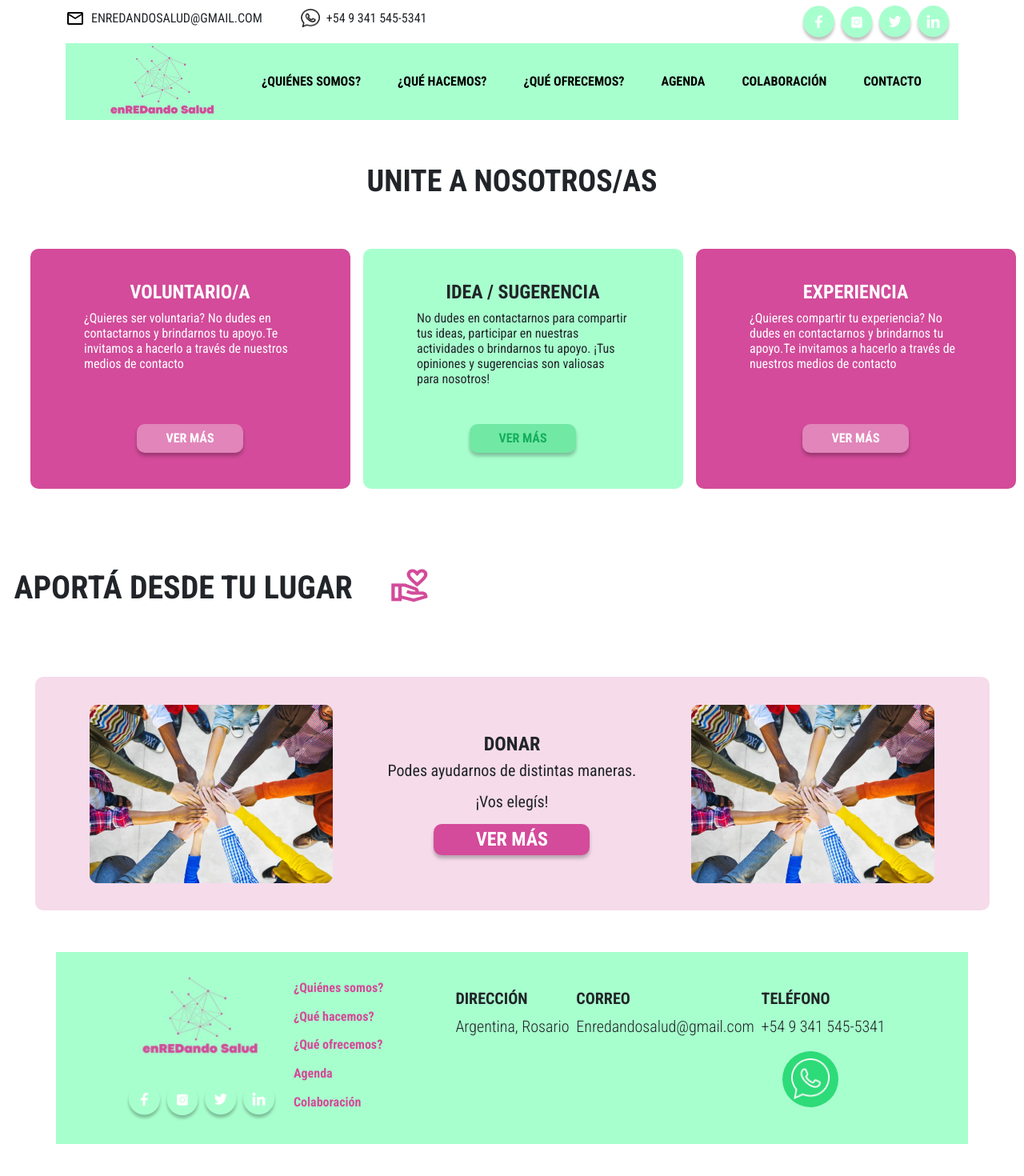
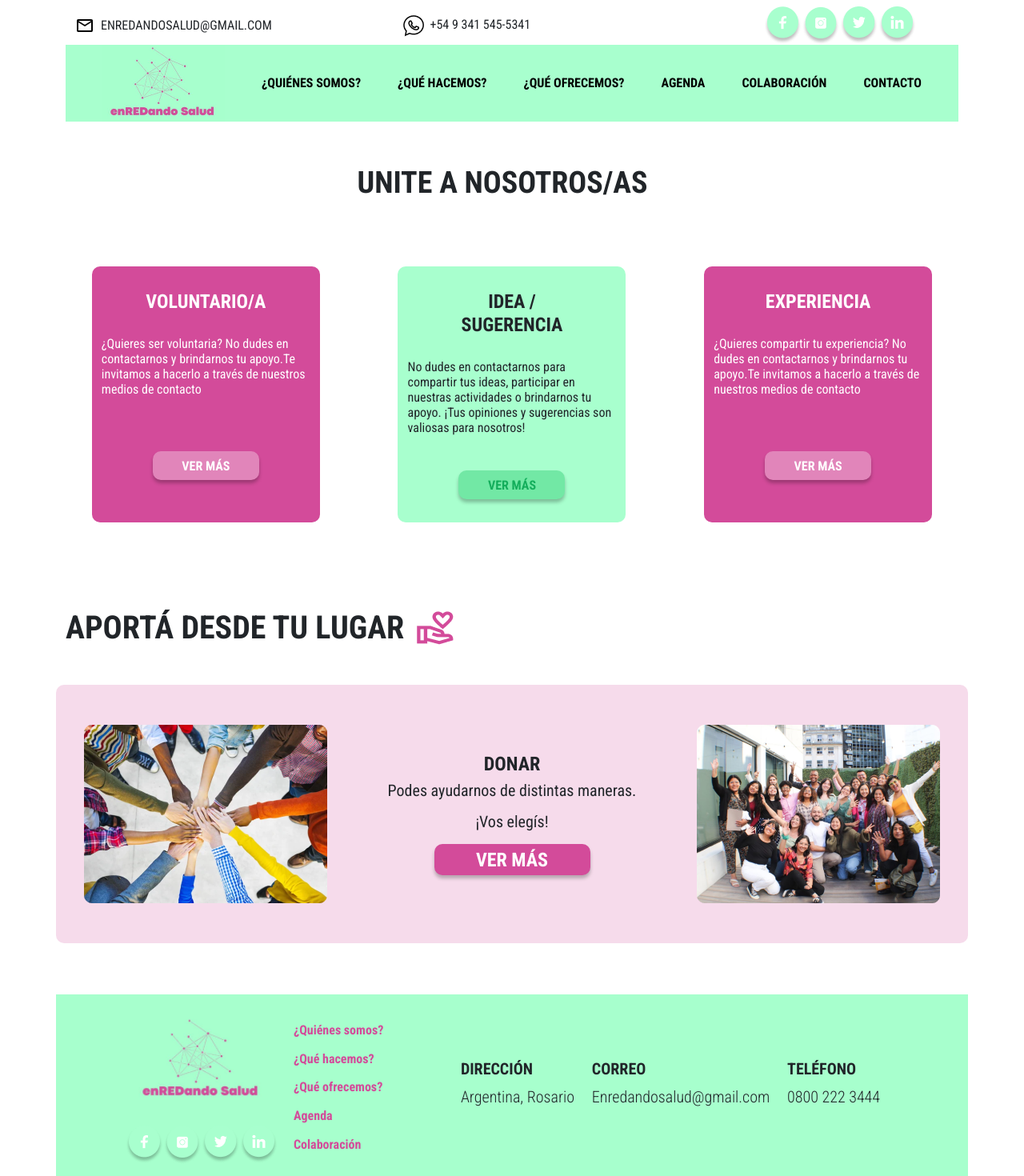
Before and after one commit to MariaBelenCaporale/EnREDando, a React (Create React App) app: page /Colaboracion in a window 1280 px wide. Shown: the top 1470 px of the page at 80% size. Before the commit the page ends 1430 px from the top, so only its background shows below. Built offline with nearby package versions, Linux system fonts and the light colour scheme.

Commit message:
responsive aportes

```diff
--- a/src/Pages/Agenda/Agenda.js
+++ b/src/Pages/Agenda/Agenda.js
@@ -8,7 +8,6 @@ import recoDos from '../../components/Assets/recoDos.png';
 import recoRosa from '../../components/Assets/recoRosa.png';
 import apertura from '../../components/Assets/apertura.png';
 import salud from '../../components/Assets/salud.png';
-import Footer from '../../components/Footer/Footer';
 
 
 import { Col, Container, Image, Row } from 'react-bootstrap';
--- a/src/Pages/Colaboracion/Colaboracion.css
+++ b/src/Pages/Colaboracion/Colaboracion.css
@@ -1,3 +1,33 @@
+.aporte {
+    display: flex !important;
+    flex-direction: row !important;
+    align-items: center;
+    margin-bottom: 3rem;
+    gap: 1rem;
+}
+
+.contDonar {
+    background-color: #F6DBEB;
+    border-radius: 10px;
+    padding: 50px 0px 50px 0px;
+    align-items: center !important;
+    justify-content: space-around !important;
+    display: flex !important;
+    margin-bottom: 4rem;
+}
+
+.donacion {
+    display: flex;
+    align-items: center;
+    flex-direction: column;
+}
+
+.imagenesDonar {
+    display: flex;
+    justify-content: center;
+}
+
+
 .todoColaboracion {
     height: 129vh;
 }
@@ -136,6 +166,7 @@
     font-size: 40px;
     font-weight: 700;
     line-height: 47px;
+    margin: 0px;
 }
 
 /**/
--- a/src/Pages/Colaboracion/Colaboracion.js
+++ b/src/Pages/Colaboracion/Colaboracion.js
@@ -3,99 +3,107 @@ import aporte from '../../components/Assets/aporte.png';
 import manos from '../../components/Assets/manos.png';
 import gente from '../../components/Assets/gente.png';
 
+import { Col, Container, Image, Row } from 'react-bootstrap';
 const Colaboracion = () => {
     return (
-    <div className='todoColaboracion'>
-        <div className='containerColaboracion'>
-            <div className='colaboracion'>
-                <p className='tituloColaboracion'>UNITE A NOSOTROS/AS</p>
-            </div>
 
-            <div className='containerCuadroColaboracion'>
-                <div className='containerColab'>
-                    <div className='cuadroColab'>
-                        <div className='contieneColab'>
-                            <h1 className='tituloColabUno colab'>VOLUNTARIO/A</h1>
-                            <div className='textoCo'>
-                            <p className='textoQuienesCol colab'>¿Quieres ser voluntaria? No dudes en contactarnos y brindarnos tu apoyo.Te invitamos a hacerlo a través de nuestros medios de contacto</p>
-                            </div>
+        <Container>
 
-                            <div className='containerButtonCol'>
-                                <button className='botonColab'>
-                                    <a className='linkeadoColab' href="#">VER MÁS  </a>
+            <Row className='quienes'>
+                <Col>
+                    <p className='tituloQuienes'>UNITE A NOSOTROS/AS</p>
+                </Col>
+            </Row>
+
+            <Row className='parteCuadroAgen' xxl={12} xl={12} lg={12} md={12} sm={12}>
+                <Col xl={3} lg={3} md={8}  sm={8} className='contenedorCuadrosAg'>
+                        <Col  className='cuadrosAgenda'>
+                            <Col md={8} sm={8}>
+                            <h1 className='tituloAgendaUn dosA'>VOLUNTARIO/A</h1>
+                            </Col>
+                            <Col xxl={10} className='textosAcomo'>
+                            <p className='textoQuienesAgenda dosA'>¿Quieres ser voluntaria? No dudes en contactarnos y brindarnos tu apoyo.Te invitamos a hacerlo a través de nuestros medios de contacto
+                            </p>
+                            </Col>
+                            <Col  className='containerButtonAgenda'>
+                                <button className='botonAgenda'>
+                                    <a className='linkeadoAgenda' href="#proximos">VER MÁS </a>
                                 </button>
-                            </div>
-                        </div>
-                    </div>
+                            </Col>
+                        </Col>
+                </Col>
+
+                <Col xl={3} lg={3} md={8} sm={8}  className='contenedorCuadrosAg dos'>
+                        <Col className='cuadrosAgenda'>
+                            <Col md={8} sm={8}>
+                                <h1 className='tituloAgendaUn'>IDEA / SUGERENCIA</h1>
+                            </Col>
+                            <Col xxl={10} className='textosAcomo'>
+                                <p className='textoQuienesAgenda'>No dudes en contactarnos para compartir tus ideas, participar en nuestras actividades o brindarnos tu apoyo. ¡Tus opiniones y sugerencias son valiosas para nosotros!
+                            </p>
+                            </Col>
+                            <Col className='containerButtonAgenda'>
+                                <button className='botonAgenda verde'>
+                                    <a className='linkeadoAgenda agen' href="#talleresRealizados">VER MÁS  </a>
+                                </button>
+                            </Col>
+                        </Col>
+                </Col>
+
+                <Col xl={3} lg={3} md={8}  sm={8} className='contenedorCuadrosAg'>
+                        <Col  className='cuadrosAgenda'>
+                            <Col md={8} sm={8}>
+                            <h1 className='tituloAgendaUn dosA'>EXPERIENCIA</h1>
+                            </Col>
+                            <Col xxl={10} className='textosAcomo'>
+                            <p className='textoQuienesAgenda dosA'>¿Quieres compartir tu experiencia? No dudes en contactarnos y brindarnos tu apoyo.Te invitamos a hacerlo a través de nuestros medios de contacto
+                            </p>
+                            </Col>
+                            <Col  className='containerButtonAgenda'>
+                                <button className='botonAgenda'>
+                                    <a className='linkeadoAgenda' href="#proximos">VER MÁS </a>
+                                </button>
+                            </Col>
+                        </Col>
+                </Col>
+
+                </Row>
 
 
 
-                    <div className='cuadroColab'>
-                        <div className='contieneColab dosColab'>
-                            <h1 className='tituloColabUno'>IDEA / SUGERENCIA</h1>
-
-                        <div className='textoCo'>
-                                <p className='textoQuienesCol'>No dudes en contactarnos para compartir tus ideas, participar en nuestras actividades o brindarnos tu apoyo. ¡Tus opiniones y sugerencias son valiosas para nosotros!
-                                </p>
-                        </div>
-
-
-                            <div className='containerButtonCol'>
-                                <button className='botonColab verdeColab'>
-                                    <a className='linkeadoColab colabo' href="#talleresRealizados">VER MÁS  </a>
-                                </button>
-                            </div>
-                        </div>
-                    </div>
 
 
 
-                    <div className='cuadroColab'>
-                        <div className='contieneColab'>
-                            <h1 className='tituloColabUno colab'>EXPERIENCIA</h1>
-                            <div className='textoCo'>
-                                <p className='textoQuienesCol colab'>¿Quieres compartir tu experiencia? No dudes en contactarnos y brindarnos tu apoyo.Te invitamos a hacerlo a través de nuestros medios de contacto
-                                </p>
-                            </div>
 
-                            <div className='containerButtonCol'>
-                                <button className='botonColab'>
-                                <a className='linkeadoColab' href="#reconocimientos">VER MÁS</a>
-                                </button>
-                            </div>
-                        </div>
-                    </div>
-                </div>
-
-            </div>
+                <Row className='quienes'>
+                    <Col className='aporte'>
+                        <p className='tituloAporta'>APORTÁ DESDE TU LUGAR</p>
+                        <Image fluid src={aporte} alt='icono' />
+                    </Col>
+                </Row>
 
 
-            <div className='aporSection' id='reconocimientos'>
-                <h2 className='tituloAporta'>APORTÁ DESDE TU LUGAR</h2>
-                <img src={aporte} alt='icono' />
-            </div>
+                <Row className='contDonar'>
+                    <Col className='imagenesDonar'>
+                    <Image fluid className='imagenDonar' src={manos} alt='imagen de manos' />
+                    </Col>
 
-            <div className='bannerApor'>
-                <img className='imagenDonar' src={manos} alt='imagen de manos' />
-                <div className='contieneDonar'>
+                    <Col className='donacion'>
                     <h3 className='donar'>DONAR</h3>
                     <p className='textoDonar'>Podes ayudarnos de distintas maneras.</p>
                     <p className='textoDonar'>¡Vos elegís!</p>
 
-                        <div className='containerButtonApor'>
-                            <button className='botonAporte'>
-                                <a className='linkeadoApor' href="#">VER MÁS  </a>
-                            </button>
-                        </div>
-                </div>
-                <img className='imagenDonar' src={manos} alt='imagen de manos' />
-            </div>
+                    <button className='botonAporte'>
+                        <a className='linkeadoApor' href="#">VER MÁS  </a>
+                    </button>
+                    </Col>
+                    <Col className='imagenesDonar'>
+                        <Image fluid className='imagenDonar' src={gente} alt='imagen de manos' />
+                    </Col>
 
-        </div>
+                </Row>
 
-
-        </div>
-
+        </Container>
         );
 };
 
--- a/src/Pages/Contacto/Contacto.css
+++ b/src/Pages/Contacto/Contacto.css
@@ -1,45 +1,8 @@
-
-.todoContacto {
-    height: 100vh;
+.fotoCont {
+    display: flex !important;
+    justify-content: flex-end !important;
 }
 
-.containerContacto {
-    display: flex;
-    width: 100%;
-    align-items: center;
-    justify-content: flex-start;
-    flex-direction: column;
+.contenedorCon {
+    margin-bottom: 2rem;
 }
-
-.contacto {
-    padding-top: 20px;
-    width: 100%;
-}
-
-.tituloContacto {
-    font-family: 'Roboto Condensed';
-    font-size: 38px;
-    padding: 20px 0px 20px 0px;
-    font-weight: 700;
-    text-align: center;
-}
-
-.containerCont {
-    width: 100%;
-    display: flex;
-    justify-content: center;
-    margin-top: 2rem;
-}
-
-.TextosContacto {
-    font-family: 'Roboto Condensed';
-    font-size: 18px;
-    width: 60%;
-}
-
-.todoContactoText {
-    width: 1245px;
-    display: flex;
-    flex-direction: row;
-    gap: 3rem;
-}
--- a/src/Pages/Contacto/Contacto.js
+++ b/src/Pages/Contacto/Contacto.js
@@ -1,31 +1,36 @@
 import contacto from '../../components/Assets/contacto.png';
 import './Contacto.css';
 
+import { Col, Container, Image, Row } from 'react-bootstrap';
+
 const Contacto = () => {
     return (
-        <div className='todoContacto'>
-            <div className='containerContacto'>
-                <div className='contacto'>
-                    <p className='tituloContacto'>CONTACTO</p>
-                </div>
-            </div>
 
-            <div className='containerCont'>
-                <div className='todoContactoText'>
-                <div className='TextosContacto'>
+        <Container>
+            <Row className='quienes'>
+                <Col>
+                    <p className='tituloQuienes'>CONTACTO</p>
+                </Col>
+            </Row>
+
+            <Row className='contenedorCon'>
+                <Col>
                     <h2> No dudes en escribirnos</h2>
                     <p>Lorem ipsum dolor sit amet, consectetur adipiscing elit. Suspendisse scelerisque enim erat, a lacinia mi accumsan nec. Etiam sodales nulla eu gravida porta. Vivamus eleifend porttitor arcu et vehicula. Integer id eros luctus, laoreet nisi ut, egestas ipsum. </p>
 
                     <p>Enredandosalud@gmail.com</p>
-                </div>
+                </Col>
 
-                <div>
-                    <img src={contacto} alt='Foto contacto'/>
-                </div>
-                </div>
 
-            </div>
-        </div>
+
+                <Col className='fotoCont'>
+                <Image fluid src={contacto} alt='Foto contacto'/>
+                </Col>
+            </Row>
+
+
+
+        </Container>
     );
 };
 
--- a/src/components/Footer/Footer.css
+++ b/src/components/Footer/Footer.css
@@ -40,12 +40,50 @@
     font-family: 'Roboto Condensed';
     font-weight: 700;
 }
-
 .subFooter {
     font-size: 20px;
     font-family: 'Roboto Condensed';
     font-weight: 300;
 }
+@media screen and (min-width: 768px) and (max-width: 992px) {
+    .datosFooter {
+        font-size: 15px;
+        font-family: 'Roboto Condensed';
+        font-weight: 700;
+    }
+    .subFooter {
+        font-size: 15px;
+        font-family: 'Roboto Condensed';
+        font-weight: 600;
+    }
+    .containerTextFooter {
+        display: flex !important;
+        flex-direction: row !important;
+        justify-content: space-around;
+        height: 50px !important;
+    }
+
+}
+
+@media screen and (min-width: 576px) and (max-width: 768px) {
+    .containerTextFooter {
+        display: flex !important;
+        flex-direction: row !important;
+        justify-content: space-around;
+        height: 50px !important;
+    }
+    .datosFooter {
+        font-size: 15px;
+        font-family: 'Roboto Condensed';
+        font-weight: 700;
+    }
+    .subFooter {
+        font-size: 15px;
+        font-family: 'Roboto Condensed';
+        font-weight: 600;
+    }
+}
+
 
 .footerText {
     font-family: 'Roboto Condensed';
@@ -64,11 +102,22 @@
     height: 178px;
 }
 
-@media (max-width: 1200px) {
+@media screen and (min-width: 993px) and (max-width: 1200px)  {
     .containerTextFooter{
         display: flex;
-        flex-direction: row;
+        flex-direction: column;
         height: 78px;
+    }
+
+    .datosFooter {
+        font-size: 18px;
+        font-family: 'Roboto Condensed';
+        font-weight: 700;
+    }
+    .subFooter {
+        font-size: 15px;
+        font-family: 'Roboto Condensed';
+        font-weight: 500;
     }
 }
 
--- a/src/components/Footer/Footer.js
+++ b/src/components/Footer/Footer.js
@@ -2,7 +2,7 @@ import './Footer.css';
 import { Col, Container, Row } from 'react-bootstrap';
 import logo from '../Assets/logo.png'
 import mail from '../Assets/mail.png';
-import Wsp from '../Assets/Wsp.png';
+
 import íconofb from '../Assets/íconofb.png';
 import íconoinstagram from '../Assets/íconoinstagram.png';
 import iconoTwitter from '../Assets/iconoTwitter.png';
@@ -17,7 +17,7 @@ const Footer = () => {
         <Container className='containerFooter'>
 
             <Row xxl={12} xl={12} lg={12} md={12}>
-                <Col xxl={2} xl={2} lg={12} className='containerLogoRedesFooter'>
+                <Col xxl={2} xl={2} lg={2} className='containerLogoRedesFooter'>
                     <NavLink to={"/"}>
                         <div className='containerLogoFooter'>
                         <img className='logoFooter' src={logo} alt='logo Enredandosalud'/>
@@ -45,7 +45,7 @@ const Footer = () => {
 
 
 
-                <Col xxl={2} xl={2} lg={12}  >
+                <Col xxl={2} xl={2} lg={2}   >
                 <div className='containerTextFooter'>
                     <Link to='QuienesSomos'>
                     <h4 className='footerText'>¿Quiénes somos?</h4>
@@ -71,7 +71,7 @@ const Footer = () => {
                 </Col>
 
 
-                <Col xxl={6} xl={6} lg={12} >
+                <Col xxl={6} xl={6} lg={6} >
                 <div className='contieneContact'>
                     <div className='containerDatosFooter'>
                         <div>
@@ -86,19 +86,11 @@ const Footer = () => {
 
                         <div>
                             <h3 className='datosFooter'>TELÉFONO</h3>
-                            <p className='subFooter'>+54 9 341 545-5341</p>
+                            <p className='subFooter'>0800 222 3444</p>
                         </div>
                     </div>
                 </div>
-                <Row>
-                    <Col>
-                        <div className='containerWsp'>
-                            <button className='botonWsp'>
-                                <img className='imagenW' src={Wsp} alt='icono de whatsapp' />
-                            </button>
-                        </div>
-                    </Col>
-                </Row>
+
                 </Col>
             </Row>
 
--- a/src/components/NavBar/NavBar.css
+++ b/src/components/NavBar/NavBar.css
@@ -84,16 +84,9 @@ a:hover {
 /* RESPONSIVE */
 
 @media screen and (min-width: 769px) and (max-width: 1024px) {
-
-    .container-logo {
-        width: 20%;
-    }
-
-
-
-    .logo {
-        width: 80%;
-        margin-left: 30px;
+    .navbar-nav {
+        display: flex !important;
+        flex-direction: column !important;
     }
 }
 
@@ -113,6 +106,10 @@ a:hover {
     .container-logo {
         width: 100%;
         justify-content: flex-start;
+    }
+    .navbar-nav {
+        display: flex !important;
+        flex-direction: column !important;
     }
 
 
--- a/src/components/NavBar/NavBar.js
+++ b/src/components/NavBar/NavBar.js
@@ -1,10 +1,11 @@
 import logo from '../Assets/logo.png';
+import { Col, Container, Image, Row } from 'react-bootstrap';
 
 
 import './NavBar.css';
 import { NavLink } from 'react-router-dom';
 // import BurguerButton from './BurguerButton';
-import Container from 'react-bootstrap/Container';
+
 import Nav from 'react-bootstrap/Nav';
 import Navbar from 'react-bootstrap/Navbar';
 import NavDropdown from 'react-bootstrap/NavDropdown';import React, { useState } from 'react';
--- a/src/components/NavBar/Redes.css
+++ b/src/components/NavBar/Redes.css
@@ -4,12 +4,10 @@
     align-items: center;
     justify-content: flex-end;
     height: 46px;
-    width: 100%;
 }
 .me-autos {
     display: flex;
     flex-direction: row;
-    width: 100%;
     justify-content: flex-end;
 }
 .contactos {
@@ -17,22 +15,27 @@
     align-items: center;
     flex-direction: row;
     justify-content: flex-start;
-    width: 100%;
-    gap: 3rem;
 }
 
-.tel {
+.mailW {
     display: flex;
     flex-direction: row;
-    font-family: 'Roboto Condensed';
+    align-items: center;
+    justify-content: center;
+}
+
+.cont {
+    display: flex;
+    flex-direction: row;
     gap: .5rem;
 }
+
 
 .mail {
     display: flex;
     flex-direction: row;
     font-family: 'Roboto Condensed';
-    gap: .5rem;
+    margin-bottom: 0px;
 }
 
 .redW {
@@ -44,3 +47,20 @@
     height: 24px;
     width: 24px;
 }
+
+@media screen and (min-width: 481px) and (max-width: 768px) {
+    .mail {
+        font-size: 15px;
+        margin-bottom: 0px;
+    }
+
+    .mailW {
+        display: flex !important;
+        flex-direction: column !important;
+        align-items: center;
+        justify-content: center;
+        gap: .5rem;
+    }
+
+
+}
--- a/src/components/NavBar/Redes.js
+++ b/src/components/NavBar/Redes.js
@@ -5,31 +5,32 @@ import íconofb from '../Assets/íconofb.png';
 import íconoinstagram from '../Assets/íconoinstagram.png';
 import iconoTwitter from '../Assets/iconoTwitter.png';
 import íconolinkedin from '../Assets/íconolinkedin.png';
-import Container from 'react-bootstrap/Container';
+
 import Nav from 'react-bootstrap/Nav';
 import Navbar from 'react-bootstrap/Navbar';
 import { Link, NavLink } from 'react-router-dom';
 import React from 'react';
 import './Redes.css';
 
+import { Col, Container, Image, Row } from 'react-bootstrap';
 
 
     function Redes() {
       return (
-        <div>
-          <div className='containerRedes'>
-            <div className='contactos'>
-                    <div className='mail'>
-                        <img className='redM' src={mail} alt='Mail'/>
-                        <p>ENREDANDOSALUD@GMAIL.COM</p>
-                        </div>
-                        <div className='tel'>
-                        <img className='redW' src={Whatsapp} alt='Whatsapp'/>
-                        <p>+54 9 341 545-5341</p>
-                        </div>
-                        </div>
+        <Container>
 
-                <Nav className="me-autos">
+          <Row className='redesA'>
+            <Col xxl={12} xl={12} lg={12} md={12}  className="mailW">
+              <Col className='cont'>
+              <Image  src={mail} alt='Mail'/>
+              <p className='mail'>ENREDANDOSALUD@GMAIL.COM</p>
+              </Col>
+              <Col className='cont'>
+              <Image fluid src={Whatsapp} alt='Whatsapp'/>
+              <p className='mail'>+54 9 341 545-5341</p>
+              </Col>
+
+              <Col xxl={2} xl={3} lg={3} md={4} >
                     <Nav.Link href="#redes">
 
                       <Link  to={"https://www.facebook.com/enREDandoSalud/"}>
@@ -48,9 +49,15 @@ import './Redes.css';
                       <img className='redes' src={íconolinkedin} alt='logo Enredandosalud'/>
                       </Link>
                     </Nav.Link>
-                </Nav>
-          </div>
-        </div>
+              </Col>
+            </Col>
+
+
+
+
+          </Row>
+
+        </Container>
       );
     }
 
```
Lines whose indentation alone changed are shown as unchanged.
